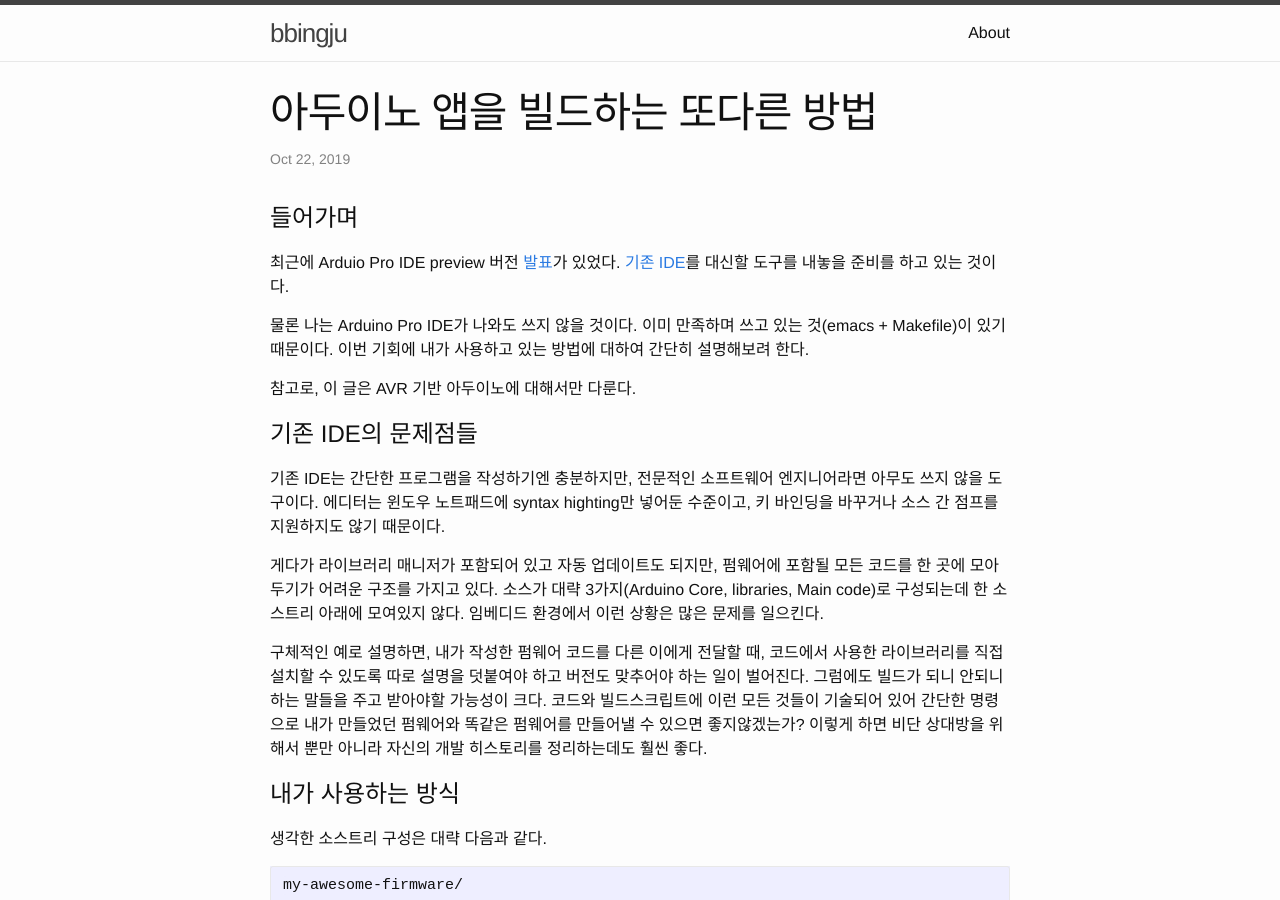
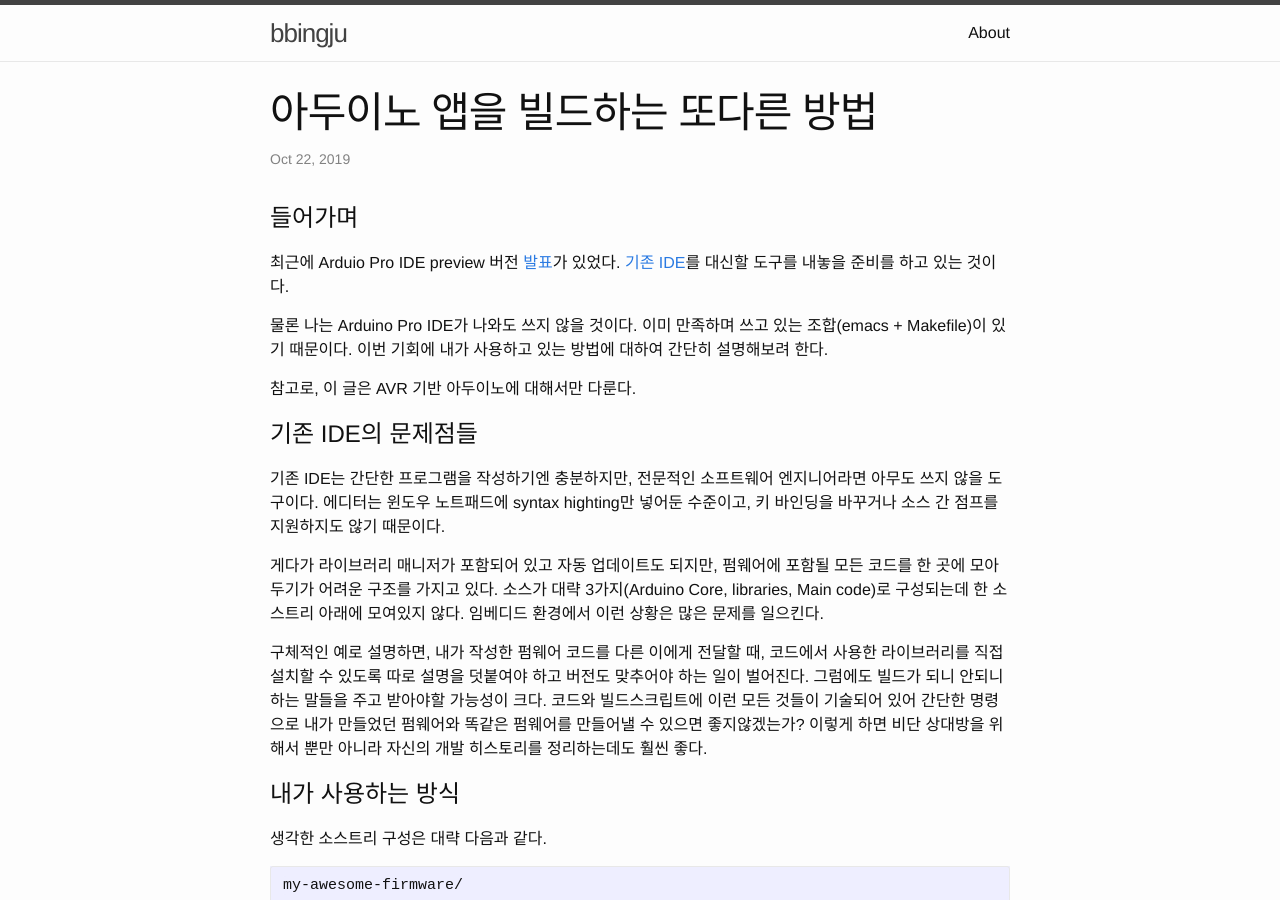
Before and after one commit to bbingju/bbingju.github.io, a Jekyll site: the page built from _posts/2019-10-22-another_method_for_arduino_build.markdown, in a window 1280 px wide and 900 px high. Built offline with Jekyll 4.4.1, drawn with Linux system fonts in a browser that asks for light colours.

```diff
--- a/_posts/2019-10-22-another_method_for_arduino_build.markdown
+++ b/_posts/2019-10-22-another_method_for_arduino_build.markdown
@@ -13,7 +13,7 @@ categories: arduino, makefile
 도구를 내놓을 준비를 하고 있는 것이다.
 
 물론 나는 Arduino Pro IDE가 나와도 쓰지 않을 것이다. 이미 만족하며
-쓰고 있는 것(emacs + Makefile)이 있기 때문이다. 이번 기회에 내가
+쓰고 있는 조합(emacs + Makefile)이 있기 때문이다. 이번 기회에 내가
 사용하고 있는 방법에 대하여 간단히 설명해보려 한다.
 
 참고로, 이 글은 AVR 기반 아두이노에 대해서만 다룬다.
```
Also changed, not shown: other parts of _posts/2019-10-22-another_method_for_arduino_build.markdown (+1 -1 lines).
